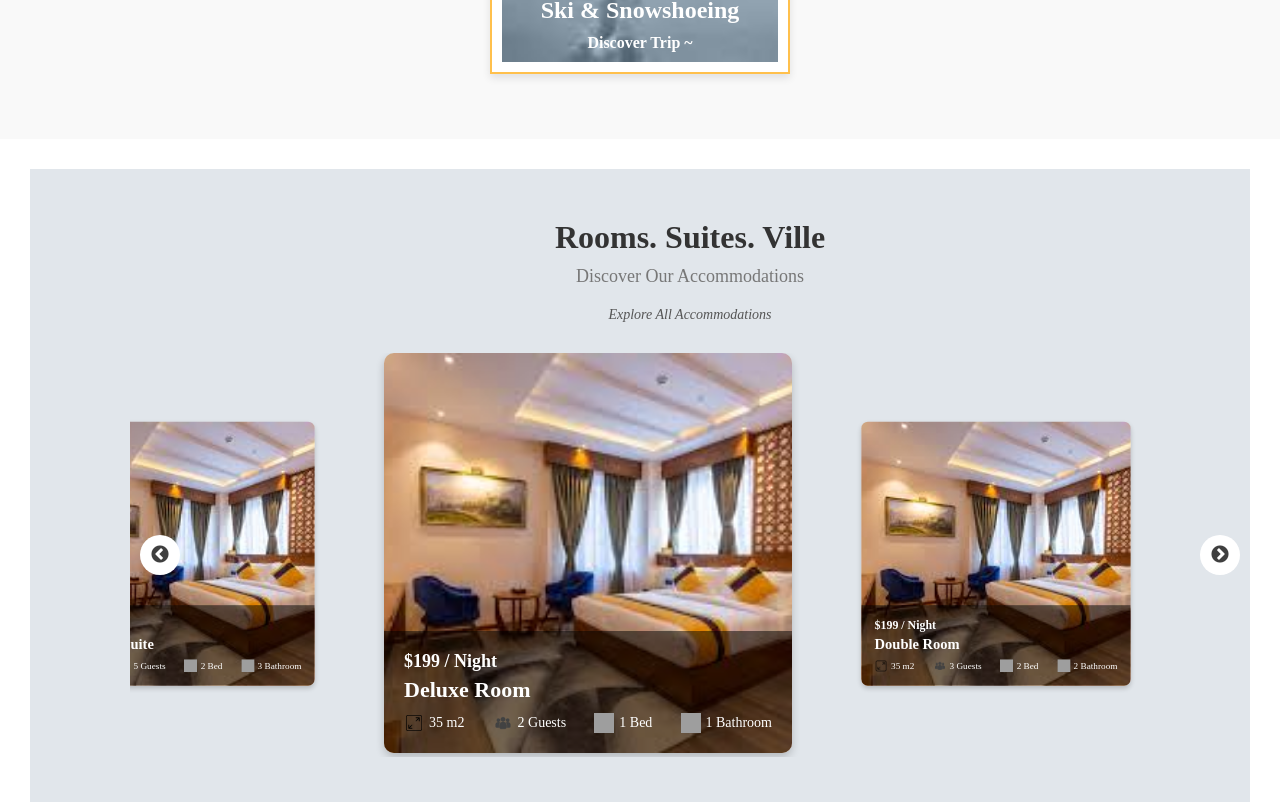
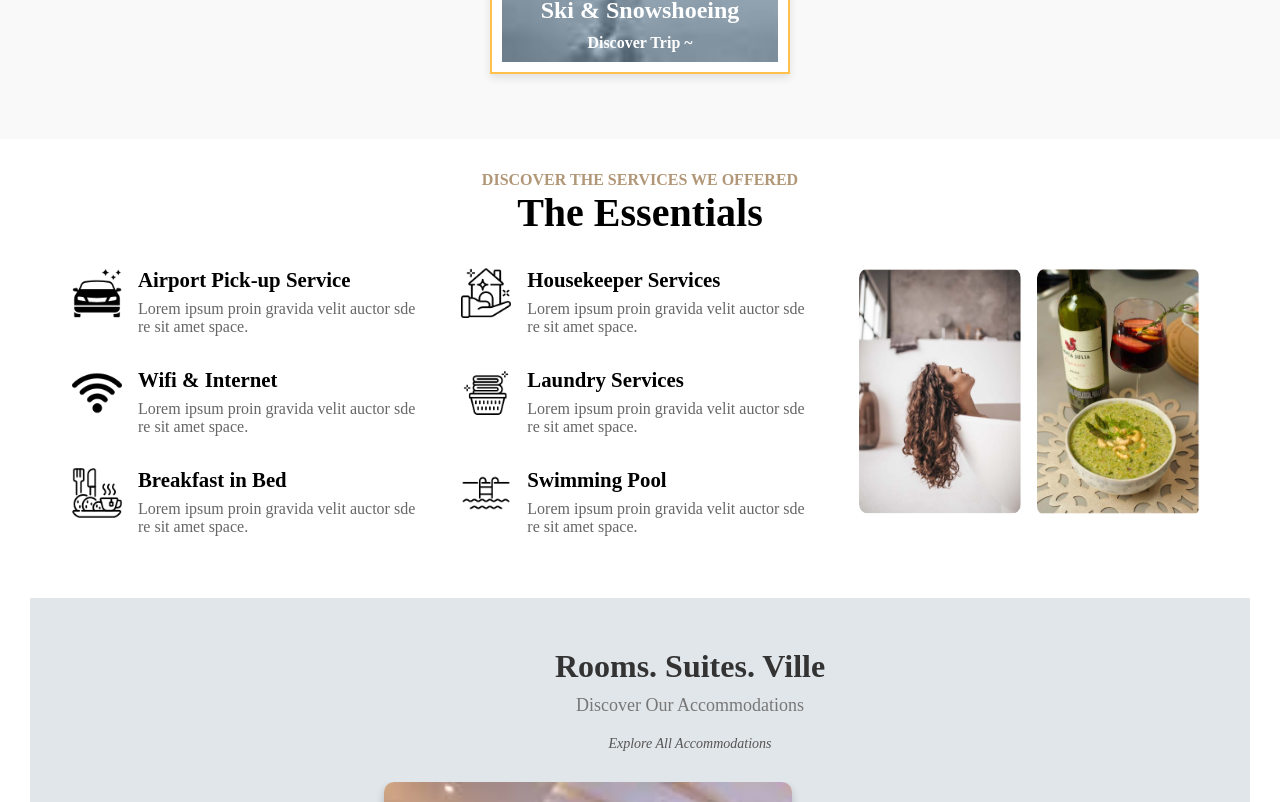
Before and after one commit to Debajyoti045/Mountain-Hotel, a React (Vite) app: page / in a window 1280 px wide. Shown: the part 3130-3932 px from the top of the page. Built offline with nearby package versions, Linux system fonts and the light colour scheme; grey boxes are pictures that could not be loaded.

Commit message:
added eminities

```diff
--- /dev/null
+++ b/src/CSS/Eminities.css
@@ -0,0 +1,86 @@
+.eminities-section {
+    display: flex;
+    flex-direction: column;
+    align-items: center;
+    text-align: center;
+    padding: 2rem;
+    max-width: 1200px;
+    margin: 0 auto;
+}
+.eminities-header h4 {
+    font-size: 1rem;
+    color: #b19777;
+    text-transform: uppercase;
+}
+
+.eminities-header h2 {
+    font-size: 2.5rem;
+    margin-bottom: 2rem;
+    font-weight: bold;
+}
+.eminities-content {
+    width: 100%;
+}
+.eminities-grid {
+    display: flex;
+    justify-content: space-between;
+    align-items: flex-start;
+    gap: 2rem;
+}
+.services-column {
+    flex: 1;
+    display: flex;
+    flex-direction: column;
+    gap: 2rem;
+}
+.service-item {
+    display: flex;
+    align-items: flex-start;
+    gap: 1rem;
+    text-align: left;
+}
+
+.service-item img {
+    width: 50px;
+    height: 50px;
+}
+
+.service-item h4 {
+    font-size: 1.3rem;
+    margin-bottom: 0.5rem;
+}
+
+.service-item p {
+    font-size: 1rem;
+    color: #666;
+    max-width: 300px;
+}
+
+.image-column {
+    display: flex;
+    justify-content: space-between;
+    flex: 1;
+}
+
+.image-item {
+    flex: 1;
+    margin: 0 0.5rem;
+}
+
+.service-image {
+    width: 100%;
+    height: auto;
+    object-fit: cover;
+    border-radius: 10px;
+}
+
+@media (max-width: 768px) {
+    .eminities-grid {
+        flex-direction: column;
+        gap: 2rem;
+    }
+
+    .image-column {
+        flex-direction: row;
+    }
+}
--- /dev/null
+++ b/src/components/Home/Eminities.jsx
@@ -0,0 +1,51 @@
+import React from 'react';
+import { afterServicesSmallText, afterServicesBigText, mainServices, mainServicesSideImages } from "../Data/Data.jsx";
+import "../../CSS/Eminities.css";
+
+const Eminities = () => {
+  return (
+    <section className="eminities-section">
+      <div className="eminities-header">
+        <h4>{afterServicesSmallText}</h4>
+        <h2>{afterServicesBigText}</h2>
+      </div>
+
+      <div className="eminities-content">
+        <div className="eminities-grid">
+            <div className="services-column">
+            {mainServices.slice(0, 3).map(service => (
+              <div key={service.id} className="service-item">
+                <img src={service.icon} alt={service.title} className="service-icon" />
+                <div>
+                  <h4>{service.title}</h4>
+                  <p>{service.subtitle}</p>
+                </div>
+              </div>
+            ))}
+          </div>
+          <div className="services-column">
+            {mainServices.slice(3, 6).map(service => (
+              <div key={service.id} className="service-item">
+                <img src={service.icon} alt={service.title} className="service-icon" />
+                <div>
+                  <h4>{service.title}</h4>
+                  <p>{service.subtitle}</p>
+                </div>
+              </div>
+            ))}
+          </div>
+          <div className="image-column">
+            <div className="image-item">
+              <img src={mainServicesSideImages[0].src} alt="Service 1" className="service-image" />
+            </div>
+            <div className="image-item">
+              <img src={mainServicesSideImages[1].src} alt="Service 2" className="service-image" />
+            </div>
+          </div>
+
+        </div>
+      </div>
+    </section>
+  );
+}
+export default Eminities;
--- a/src/components/Home/Home.jsx
+++ b/src/components/Home/Home.jsx
@@ -11,6 +11,7 @@ import RoomSlider from "./RoomSlider.jsx";
 import Activities from "./Activities.jsx";
 import BeforeFooterComp from "./BeforeFooterComp.jsx";
 import Footer from "./Footer.jsx";
+import Eminities from "./Eminities.jsx";
 const Home = () => {
   return (
     <div>
@@ -30,6 +31,7 @@ const Home = () => {
       <TextSection/>
       <Slider/>
       <Services/>
+      <Eminities/>
       <RoomSlider/>
       <Activities/>
       <BeforeFooterComp/>
```
